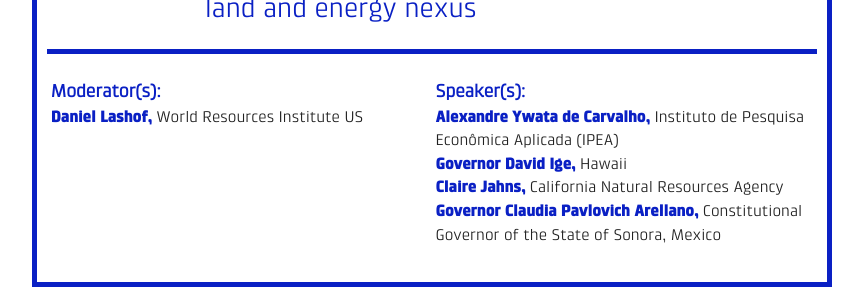
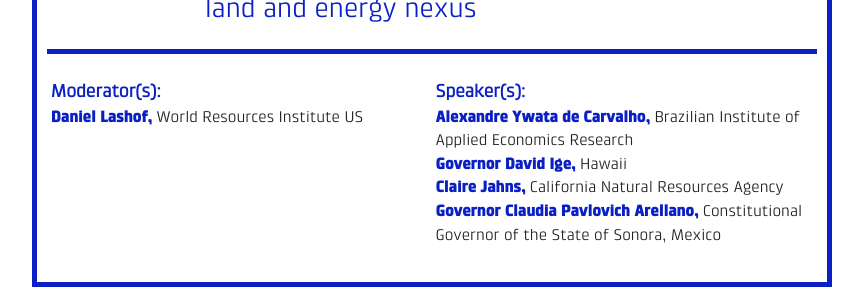
Before and after one commit to ryanswaney/lesc-jekyll, a Jekyll site: the page built from _event/lesc-gcas.markdown, in a window 1280 px wide and 900 px high, scrolled down 2507 px. Shown: the part 151-451 px from the top of the window, without its empty margins (208-1071 px from the left). Built offline with Jekyll 4.4.1, drawn with Linux system fonts in a browser that asks for light colours; nearby versions of some CDN libraries.

Commit message:
Updated Lesc Gcas

```diff
--- a/_event/lesc-gcas.markdown
+++ b/_event/lesc-gcas.markdown
@@ -46,8 +46,8 @@
   date: 2018-09-11 09:30:00 Z
   starts_at:
   moderators: "**Daniel Lashof,** World Resources Institute US"
-  speakers: "**Alexandre Ywata de Carvalho,** Instituto de Pesquisa Econômica Aplicada
-    (IPEA)  \n**Governor David Ige,** Hawaii  \n**Claire Jahns,** California Natural
+  speakers: "**Alexandre Ywata de Carvalho,** Brazilian Institute of Applied Economics
+    Research  \n**Governor David Ige,** Hawaii  \n**Claire Jahns,** California Natural
     Resources Agency  \n**Governor Claudia Pavlovich Arellano,** Constitutional Governor
     of the State of Sonora, Mexico"
   description:
```
